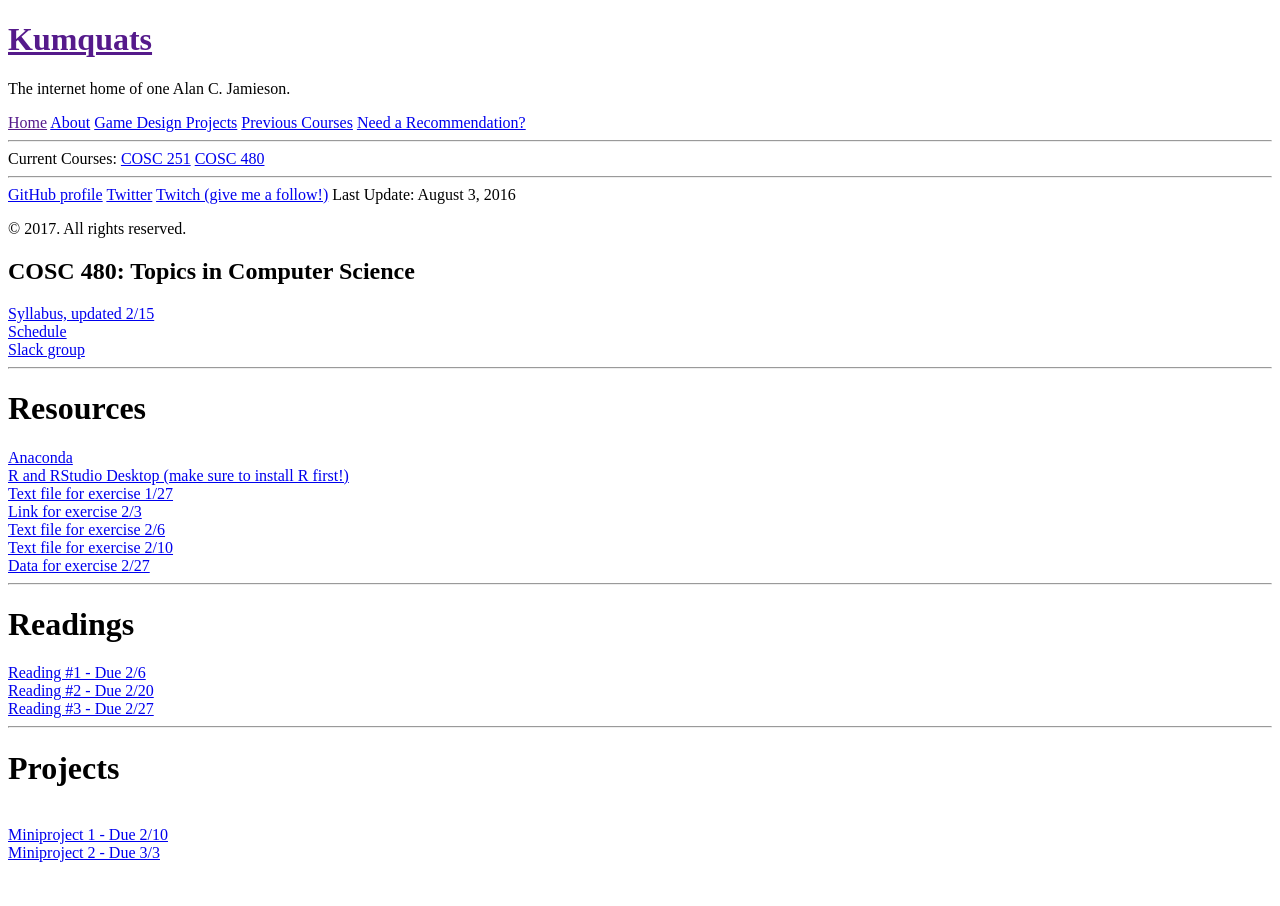
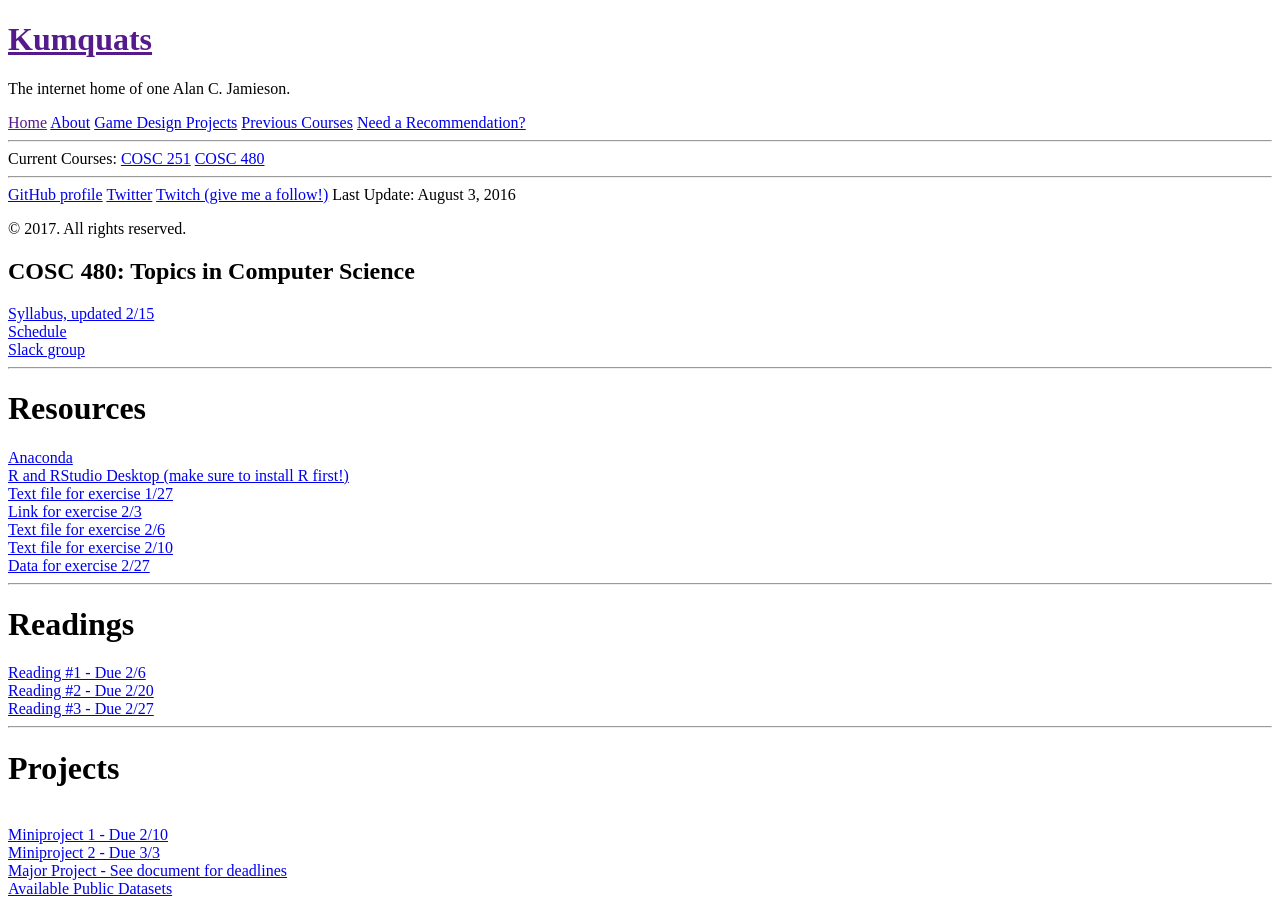
Before and after one commit to ripark/ripark.github.io, a Jekyll site: the page built from s17/cosc480.html, in a window 1280 px wide. Built offline with Jekyll 4.4.1, drawn with Linux system fonts in a browser that asks for light colours; Markdown is read by kramdown in place of the engine named in the settings.

Commit message:
project description updates

```diff
--- a/s17/cosc251.html
+++ b/s17/cosc251.html
@@ -37,6 +37,8 @@ TAs are allowed to call off their hours if no one shows up in the first hour.
 <a href="http://ripark.github.io/s17/COSC251Proj1.pdf">Project 1 - Due 2/17</a> [<a href="http://ripark.github.io/s17/Proj1Driver.cpp">Driver</a>]
 <br>
 <a href="http://ripark.github.io/s17/COSC251Proj2.pdf">Project 2 - Due 3/10</a> [<a href="http://ripark.github.io/s17/Proj2Driver.py">Driver</a>]
+<br>
+<a href="http://ripark.github.io/s17/COSC251Proj3.pdf">Project 3 - Due 3/31</a>
 <br>
 <hr>
 <strong><u>Presentations</strong></u>
--- a/s17/cosc480.html
+++ b/s17/cosc480.html
@@ -41,3 +41,7 @@ title: "COSC 480: Topics in Computer Science"
 <br>
 <a href="http://ripark.github.io/s17/COSC480Project2.pdf">Miniproject 2 - Due 3/3</a>
 <br>
+<a href="http://ripark.github.io/s17/COSC480ProjectMaj.pdf">Major Project - See document for deadlines</a>
+<br>
+<a href="https://github.com/caesar0301/awesome-public-datasets">Available Public Datasets</a>
+<br>
```
Also changed, not shown: 2 other files.
